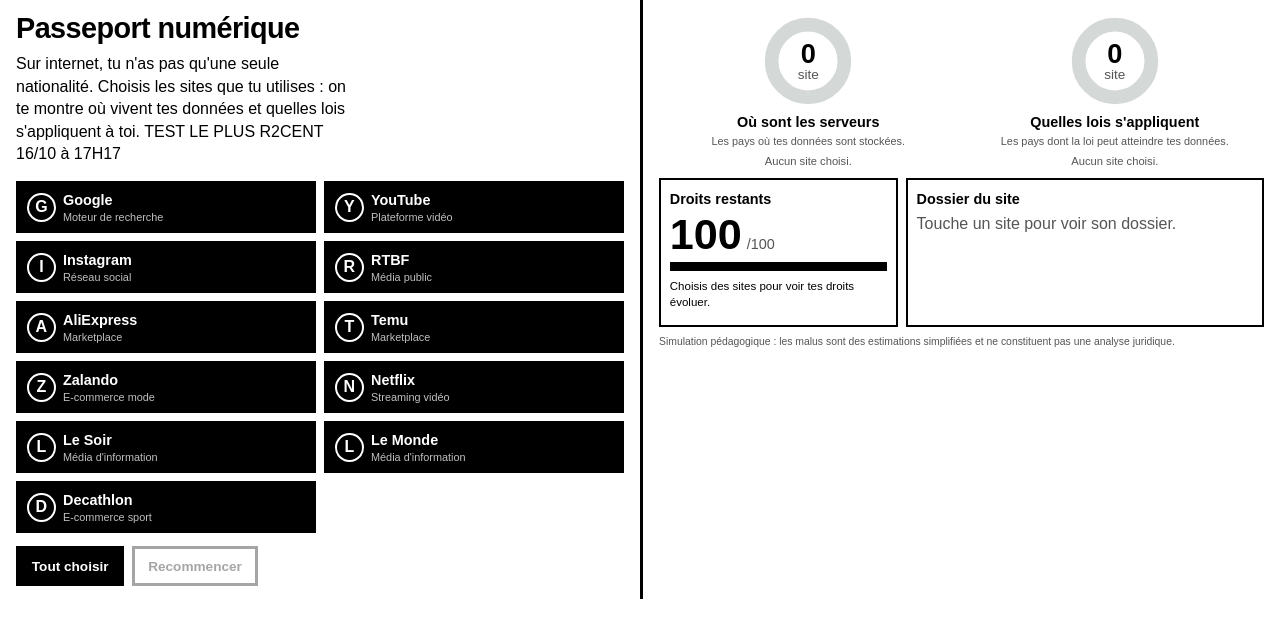
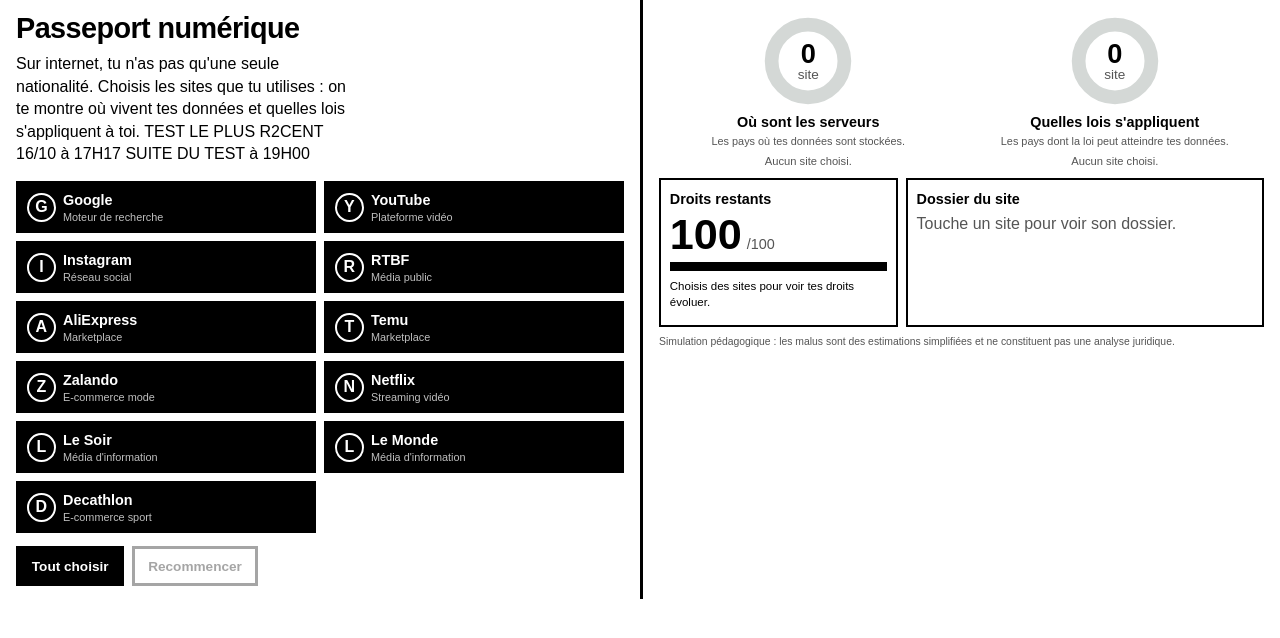
Before and after one commit to cams1593/ilab, a website: page src/passeport.html in a window 1280 px wide. Shown: the part 54-692 px from the top of the page. Drawn offline with nearby package versions, Linux system fonts and the light colour scheme; files that its build step writes are made by us from their sources; a web font is replaced by a local one.

Commit message:
Update passeport.html

```diff
--- a/src/passeport.html
+++ b/src/passeport.html
@@ -31,6 +31,7 @@
         Sur internet, tu n'as pas qu'une seule nationalité. Choisis les sites
         que tu utilises : on te montre où vivent tes données et quelles lois
         s'appliquent à toi. TEST LE PLUS R2CENT 16/10 à 17H17
+        SUITE DU TEST à 19H00
       </p>
 
       <h2 id="titre-choix" class="sr-only">Tes sites</h2>
```
